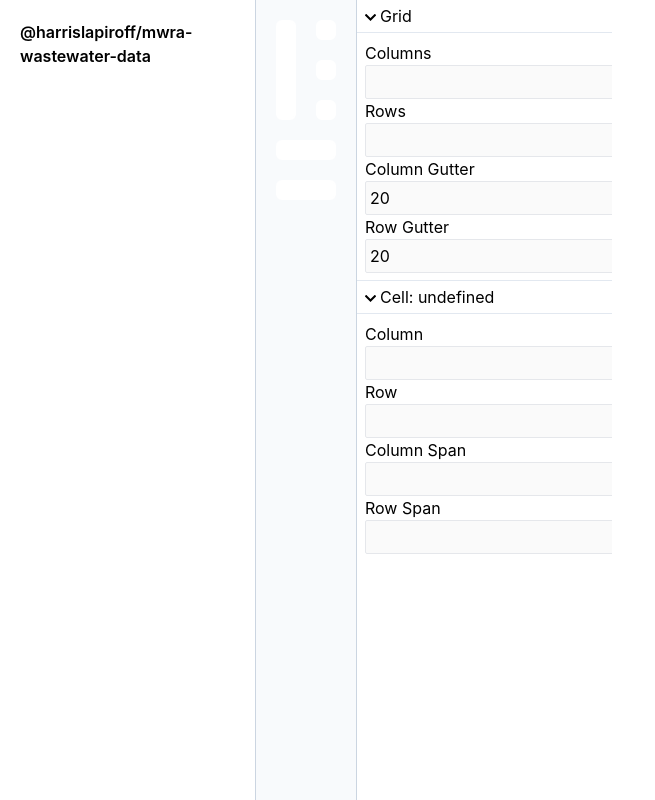
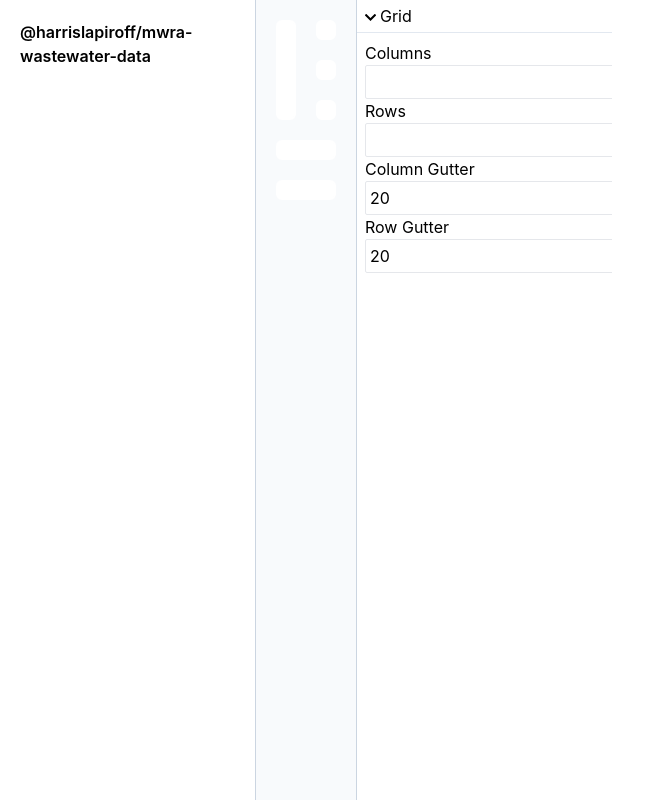
Before and after one commit to harrislapiroff/observable-composer, a React (Create React App) app: page / in a window 1280 px wide. Shown: the whole page, without its empty margins (0-655 px from the left). Built offline with nearby package versions, Linux system fonts and the light colour scheme.

Commit message:
Make config actually editable!!

```diff
--- a/src/components/Editor/CellInspector.js
+++ b/src/components/Editor/CellInspector.js
@@ -3,15 +3,21 @@ import SidebarSection from "../SidebarSection"
 const EDITABLE_ATTRIBUTES = [
     ['Column', 'column'],
     ['Row', 'row'],
-    ['Column Span', 'colSpan'],
+    ['Column Span', 'columnSpan'],
     ['Row Span', 'rowSpan'],
 ]
 
-export default function CellInspector({ config }) {
+export default function CellInspector({ config, onConfigChange }) {
     return <SidebarSection title={`Cell: ${config.name}`}>
         {EDITABLE_ATTRIBUTES.map(([label, key]) => <div key={key}>
             <label htmlFor={`cell-inspector-input-${key}`}>{label}</label>
-            <input id={`cell-inspector-input-${key}`} className="border rounded-sm p-1" type="number" value={config[key]} disabled />
+            <input
+                id={`cell-inspector-input-${key}`}
+                className="border rounded-sm p-1"
+                type="number"
+                value={config[key]}
+                onChange={e => onConfigChange(key, +e.target.value)}
+            />
         </div>)}
     </SidebarSection>
 }
--- a/src/components/Editor/Editor.js
+++ b/src/components/Editor/Editor.js
@@ -1,5 +1,7 @@
-import { Runtime, Inspector, Library } from '@observablehq/runtime'
+import { Runtime, Inspector } from '@observablehq/runtime'
 import { useState, useEffect, useRef } from "react"
+import { produce } from "immer"
+
 import useLocalStorage from '../../utils/useLocalStorage'
 import Dashboard from "../Dashboard"
 import Cell from '../Dashboard/Cell'
@@ -38,6 +40,11 @@ export default function Editor() {
         []
 
     const selectedCellConfig = selectedCell ? config.cells.find(d => d.name === selectedCell) : {}
+
+    const handleGridChange = (key, val) => setConfig(produce(config, c => { c.grid[key] = val }))
+    const handleCellChange = (key, val) => setConfig(produce(config, c => {
+        c.cells.find(c => c.name === selectedCell)[key] = val
+    }))
 
     return (
         <div className="flex h-screen">
@@ -91,8 +98,8 @@ export default function Editor() {
                 </Dashboard>
             </div>
             <div className="border-slate-300 border-l w-64 shrink-0 overflow-auto">
-                <GridInspector config={config.grid} />
-                {selectedCellConfig && <CellInspector config={selectedCellConfig} />}
+                <GridInspector config={config.grid} onConfigChange={handleGridChange} />
+                {selectedCell && selectedCellConfig && <CellInspector config={selectedCellConfig} onConfigChange={handleCellChange} />}
             </div>
         </div>
     )
--- a/src/components/Editor/GridInspector.js
+++ b/src/components/Editor/GridInspector.js
@@ -7,11 +7,17 @@ const EDITABLE_ATTRIBUTES = [
     ['Row Gutter', 'rowGap'],
 ]
 
-export default function GridInspector({ config }) {
+export default function GridInspector({ config, onConfigChange }) {
     return <SidebarSection title="Grid">
        {EDITABLE_ATTRIBUTES.map(([label, key]) => <div key={key}>
             <label htmlFor={`grid-inspector-input-${key}`}>{label}</label>
-            <input id={`grid-inspector-input-${key}`} className="border rounded-sm p-1" type="number" value={config[key]} disabled />
+            <input
+                id={`grid-inspector-input-${key}`}
+                className="border rounded-sm p-1"
+                type="number"
+                value={config[key] || null}
+                onChange={e => onConfigChange(key, +e.target.value)}
+            />
         </div>)}
     </SidebarSection>
 }
```
